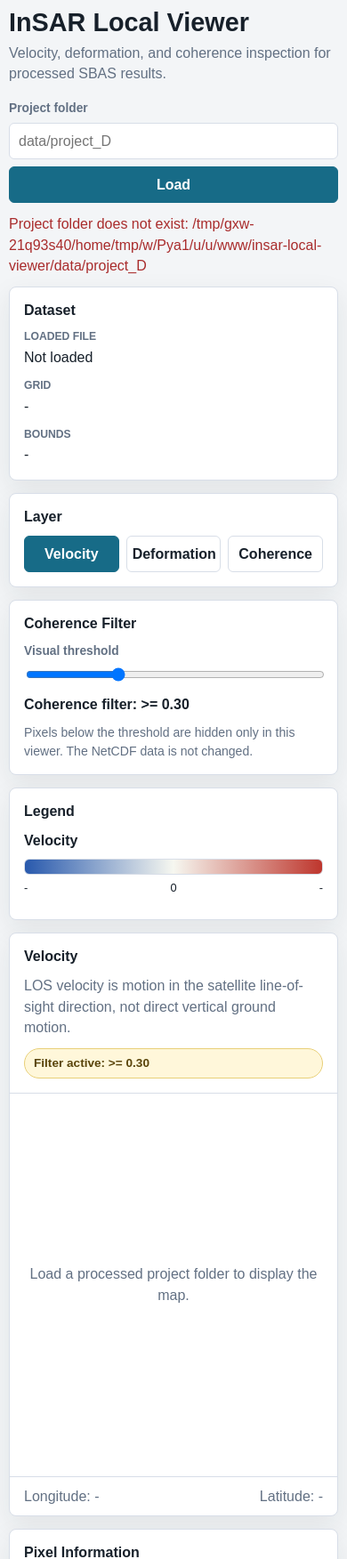
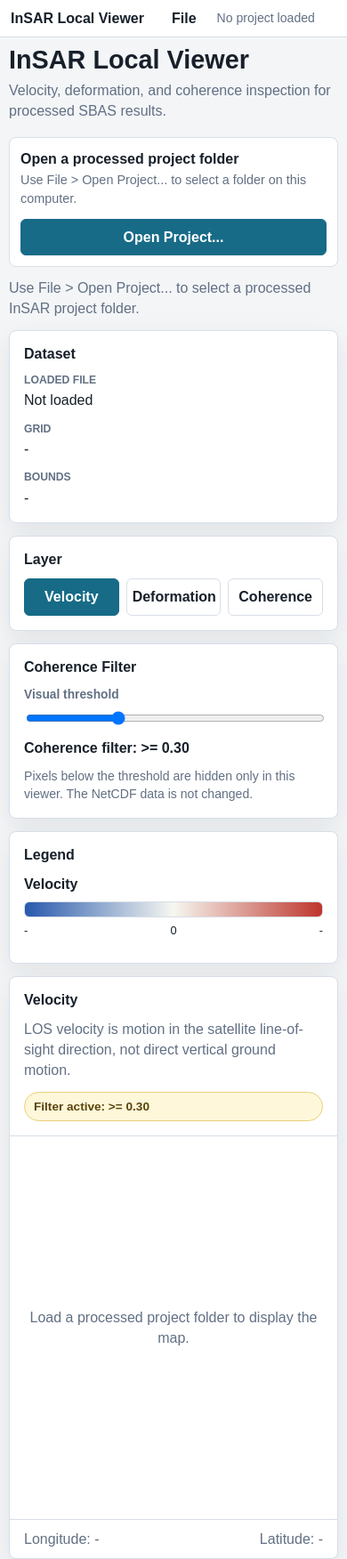
Before and after one commit to Bean-Machinie/InSAR-Analysis-Tool, a Flask app: page / in a window 390 px wide. Shown: the top 1752 px of the page at 89% size. Run offline with Flask 3, Linux system fonts and the light colour scheme.

Commit message:
Phase 2 - added successfully a data file

```diff
--- a/insar-local-viewer/app/main.py
+++ b/insar-local-viewer/app/main.py
@@ -1,4 +1,5 @@
 from pathlib import Path
+import threading
 
 from flask import Flask, jsonify, render_template, request
 
@@ -38,6 +39,26 @@
     return _json_response(lambda: get_project_info(_current_project_dir()))
 
 
+@app.route("/api/browse-folder", methods=["POST"])
+def browse_folder():
+    try:
+        selected_path = _open_folder_dialog()
+    except Exception as exc:
+        return jsonify({"error": f"Could not open folder picker: {exc}"}), 500
+
+    if not selected_path:
+        return jsonify({"cancelled": True})
+
+    app.config["PROJECT_DIR"] = Path(selected_path).resolve()
+    return _json_response(
+        lambda: {
+            "cancelled": False,
+            "project_path": str(_current_project_dir()),
+            "project_info": get_project_info(_current_project_dir()),
+        }
+    )
+
+
 @app.route("/api/project-info")
 def project_info():
     return _json_response(lambda: get_project_info(_current_project_dir()))
@@ -67,5 +88,31 @@
         return jsonify({"error": f"Unexpected error: {exc}"}), 500
 
 
+def _open_folder_dialog() -> str:
+    result = {"path": ""}
+
+    def choose_folder():
+        import tkinter as tk
+        from tkinter import filedialog
+
+        root = tk.Tk()
+        root.withdraw()
+        root.attributes("-topmost", True)
+        initial_dir = _current_project_dir()
+        if not initial_dir.exists():
+            initial_dir = BASE_DIR
+        result["path"] = filedialog.askdirectory(
+            title="Open Processed InSAR Project Folder",
+            initialdir=str(initial_dir),
+            mustexist=True,
+        )
+        root.destroy()
+
+    thread = threading.Thread(target=choose_folder)
+    thread.start()
+    thread.join()
+    return result["path"]
+
+
 if __name__ == "__main__":
     app.run(host="127.0.0.1", port=5000, debug=True)
--- a/insar-local-viewer/app/static/app.js
+++ b/insar-local-viewer/app/static/app.js
@@ -7,8 +7,12 @@
 };
 
 const els = {
-  projectForm: document.querySelector("#project-form"),
-  projectPath: document.querySelector("#project-path"),
+  fileMenuButton: document.querySelector("#file-menu-button"),
+  fileMenu: document.querySelector("#file-menu"),
+  openProjectButton: document.querySelector("#open-project-button"),
+  reloadProjectButton: document.querySelector("#reload-project-button"),
+  heroOpenProjectButton: document.querySelector("#hero-open-project-button"),
+  currentProjectLabel: document.querySelector("#current-project-label"),
   status: document.querySelector("#status"),
   datasetFile: document.querySelector("#dataset-file"),
   gridDetails: document.querySelector("#grid-details"),
@@ -405,6 +409,7 @@
   const project = state.data.project;
   const bounds = project.bounds;
   els.datasetFile.textContent = project.dataset_file;
+  els.currentProjectLabel.textContent = project.project_path;
   els.gridDetails.textContent = `${project.lat_count} rows x ${project.lon_count} columns, ${project.date_count} dates`;
   els.boundsDetails.textContent = `${formatNumber(bounds.lat_min, 5)} to ${formatNumber(bounds.lat_max, 5)} lat; ${formatNumber(bounds.lon_min, 5)} to ${formatNumber(bounds.lon_max, 5)} lon`;
 }
@@ -412,11 +417,13 @@
 async function loadProject(projectPath = "") {
   setStatus("Loading project data...");
   try {
-    await fetchJson("/api/project", {
-      method: "POST",
-      headers: { "Content-Type": "application/json" },
-      body: JSON.stringify({ project_path: projectPath }),
-    });
+    if (projectPath !== "__CURRENT__") {
+      await fetchJson("/api/project", {
+        method: "POST",
+        headers: { "Content-Type": "application/json" },
+        body: JSON.stringify({ project_path: projectPath }),
+      });
+    }
     state.data = await fetchJson("/api/map-data");
     state.dateIndex = 0;
     state.selectedPixel = null;
@@ -433,9 +440,52 @@
   }
 }
 
-els.projectForm.addEventListener("submit", (event) => {
-  event.preventDefault();
-  loadProject(els.projectPath.value.trim());
+function setMenuOpen(open) {
+  els.fileMenu.hidden = !open;
+  els.fileMenuButton.setAttribute("aria-expanded", String(open));
+}
+
+async function openProjectFromFolderPicker() {
+  setMenuOpen(false);
+  setStatus("Opening folder picker...");
+  try {
+    const result = await fetchJson("/api/browse-folder", { method: "POST" });
+    if (result.cancelled) {
+      setStatus("Folder selection cancelled.");
+      return;
+    }
+
+    state.data = await fetchJson("/api/map-data");
+    state.dateIndex = 0;
+    state.selectedPixel = null;
+    renderDatasetDetails();
+    updateControls();
+    drawMap();
+    drawTimeSeries();
+    setStatus("Project loaded.", "success");
+  } catch (error) {
+    state.data = null;
+    drawMap();
+    drawTimeSeries();
+    setStatus(error.message, "error");
+  }
+}
+
+els.fileMenuButton.addEventListener("click", () => {
+  setMenuOpen(els.fileMenu.hidden);
+});
+
+document.addEventListener("click", (event) => {
+  if (!event.target.closest(".menu-root")) {
+    setMenuOpen(false);
+  }
+});
+
+els.openProjectButton.addEventListener("click", openProjectFromFolderPicker);
+els.heroOpenProjectButton.addEventListener("click", openProjectFromFolderPicker);
+els.reloadProjectButton.addEventListener("click", () => {
+  setMenuOpen(false);
+  loadProject("__CURRENT__");
 });
 
 els.layerButtons.forEach((button) => {
@@ -469,4 +519,4 @@
 updateControls();
 drawMap();
 drawTimeSeries();
-loadProject();
+setStatus("Use File > Open Project... to select a processed InSAR project folder.");
--- a/insar-local-viewer/app/static/style.css
+++ b/insar-local-viewer/app/static/style.css
@@ -22,6 +22,80 @@
   color: var(--text);
   font-family: Arial, Helvetica, sans-serif;
   line-height: 1.45;
+}
+
+.menubar {
+  align-items: center;
+  background: #ffffff;
+  border-bottom: 1px solid var(--border);
+  display: grid;
+  gap: 10px;
+  grid-template-columns: auto auto minmax(0, 1fr);
+  min-height: 42px;
+  padding: 0 12px;
+  position: sticky;
+  top: 0;
+  z-index: 20;
+}
+
+.brand-mark {
+  font-weight: 700;
+  padding-right: 8px;
+}
+
+.menu-root {
+  position: relative;
+}
+
+.menu-button {
+  background: transparent;
+  border-color: transparent;
+  color: var(--text);
+  min-height: 32px;
+  padding: 4px 12px;
+}
+
+.menu-button:hover,
+.menu-button[aria-expanded="true"] {
+  background: #eef1f4;
+  border-color: var(--border);
+}
+
+.menu-popover {
+  background: #ffffff;
+  border: 1px solid var(--border);
+  border-radius: 8px;
+  box-shadow: var(--shadow);
+  left: 0;
+  min-width: 220px;
+  padding: 6px;
+  position: absolute;
+  top: calc(100% + 4px);
+  z-index: 30;
+}
+
+.menu-popover button {
+  background: transparent;
+  border-color: transparent;
+  border-radius: 6px;
+  color: var(--text);
+  display: block;
+  font-weight: 400;
+  min-height: 34px;
+  text-align: left;
+  width: 100%;
+}
+
+.menu-popover button:hover {
+  background: #eef1f4;
+}
+
+.current-project {
+  color: var(--muted);
+  font-size: 0.88rem;
+  overflow: hidden;
+  text-overflow: ellipsis;
+  white-space: nowrap;
 }
 
 button,
@@ -54,7 +128,6 @@
   margin: 6px 0 0;
 }
 
-.project-loader label,
 .panel label {
   color: var(--muted);
   display: block;
@@ -63,22 +136,26 @@
   margin-bottom: 6px;
 }
 
-.project-loader div {
-  display: grid;
-  gap: 8px;
-  grid-template-columns: minmax(0, 1fr) auto;
-}
-
-.project-loader input,
 .panel input[type="range"] {
   width: 100%;
 }
 
-.project-loader input {
+.open-card {
+  align-items: center;
+  background: #ffffff;
   border: 1px solid var(--border);
-  border-radius: 6px;
-  min-height: 40px;
-  padding: 8px 10px;
+  border-radius: 8px;
+  display: grid;
+  gap: 12px;
+  grid-template-columns: minmax(0, 1fr) auto;
+  padding: 12px;
+}
+
+.open-card span {
+  color: var(--muted);
+  display: block;
+  font-size: 0.9rem;
+  margin-top: 2px;
 }
 
 button {
@@ -331,7 +408,7 @@
     grid-template-columns: 1fr;
   }
 
-  .project-loader div,
+  .open-card,
   .map-header {
     grid-template-columns: 1fr;
   }
--- a/insar-local-viewer/app/templates/index.html
+++ b/insar-local-viewer/app/templates/index.html
@@ -7,19 +7,31 @@
     <link rel="stylesheet" href="{{ url_for('static', filename='style.css') }}">
   </head>
   <body>
+    <nav class="menubar" aria-label="Application menu">
+      <div class="brand-mark">InSAR Local Viewer</div>
+      <div class="menu-root">
+        <button id="file-menu-button" class="menu-button" type="button" aria-haspopup="true" aria-expanded="false">File</button>
+        <div id="file-menu" class="menu-popover" role="menu" hidden>
+          <button id="open-project-button" type="button" role="menuitem">Open Project...</button>
+          <button id="reload-project-button" type="button" role="menuitem">Reload Current Project</button>
+        </div>
+      </div>
+      <div id="current-project-label" class="current-project">No project loaded</div>
+    </nav>
+
     <main class="app-shell">
       <header class="topbar">
         <div>
           <h1>InSAR Local Viewer</h1>
           <p>Velocity, deformation, and coherence inspection for processed SBAS results.</p>
         </div>
-        <form id="project-form" class="project-loader">
-          <label for="project-path">Project folder</label>
+        <div class="open-card">
           <div>
-            <input id="project-path" type="text" placeholder="data/project_D">
-            <button type="submit">Load</button>
+            <strong>Open a processed project folder</strong>
+            <span>Use File &gt; Open Project... to select a folder on this computer.</span>
           </div>
-        </form>
+          <button id="hero-open-project-button" type="button">Open Project...</button>
+        </div>
       </header>
 
       <section id="status" class="status" aria-live="polite"></section>
```
Also changed, not shown: insar-local-viewer/README.md.
